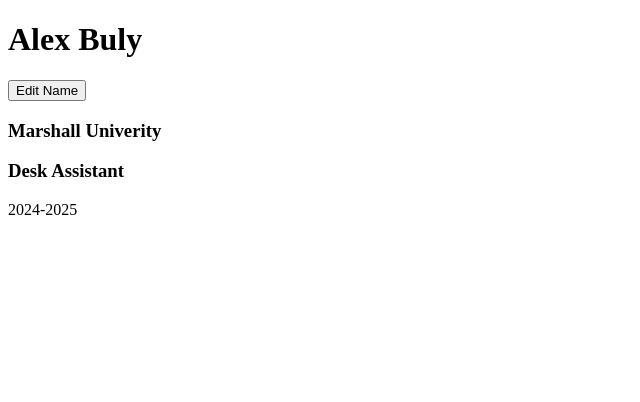
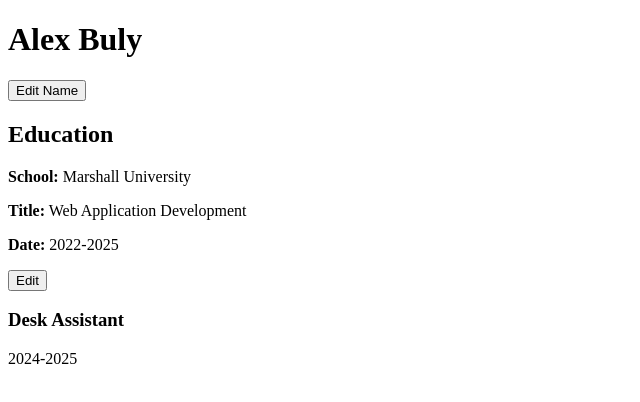
Before and after one commit to AlexBuly/project-cv-application, a React (Vite) app: page / in a window 1280 px wide. Shown: the top 402 px of the page, without its empty margins (0-640 px from the left). Built offline with nearby package versions, Linux system fonts and the light colour scheme.

Commit message:
Edit Education.jsx

```diff
--- a/src/components/Education.jsx
+++ b/src/components/Education.jsx
@@ -1,10 +1,46 @@
-import { Person } from "./Person"
+import { useState } from "react"
+import { FormInput } from "./FormInput";
 
 export function Education() {
-    const person = Person();
-    return (
-        <>
-            <h3>{person.getEducation()}</h3>
-        </>
-    )
+    const [isEditing, setIsEditing] = useState(false);
+    const [education, setEducation] = useState({
+    school: "Marshall University",
+    title: "Web Application Development",
+    date: "2022-2025"
+  });
+
+  const handleChange = (e) => {
+    setEducation({ ...education, [e.target.name]: e.target.value });
+  };
+
+  const handleSubmit = (e) => {
+    e.preventDefault();
+    setIsEditing(false);
+  };
+
+  const handleEdit = () => {
+    setIsEditing(true);
+  };
+
+  return (
+    <div className="section">
+        <h2>Education</h2>
+        {isEditing ? (
+            <form onSubmit={handleSubmit}>
+                <FormInput name={"school"} value={education.school} onChange={handleChange} placeholder={"School Name"}/>
+                <FormInput name={"title"} value={education.title} onChange={handleChange} placeholder={"Title of Study"}/>
+                <FormInput name={"date"} value={education.date} onChange={handleChange} placeholder={"Date of Study"}/>
+                <button type="submit">Submit</button>
+
+            </form>
+        ) : (
+           <div>
+          <p><strong>School:</strong> {education.school}</p>
+          <p><strong>Title:</strong> {education.title}</p>
+          <p><strong>Date:</strong> {education.date}</p>
+          <button onClick={handleEdit}>Edit</button>
+        </div>
+        )}
+    </div>
+  )
 }
```
